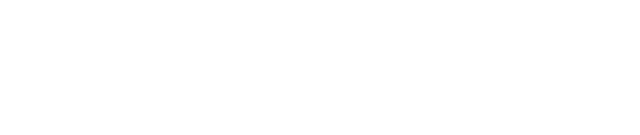
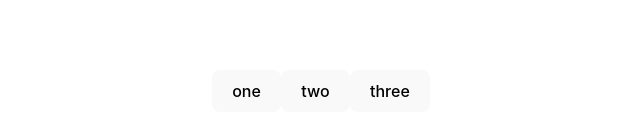
Before and after one commit to marcinicola/react, a React (Vite) app: page / in a window 1280 px wide. Shown: the part 309-444 px from the top of the page, without its empty margins (319-959 px from the left). Built offline with nearby package versions, Linux system fonts and the light colour scheme.

Commit message:
Esercizio 40

```diff
--- a/src/App.jsx
+++ b/src/App.jsx
@@ -1,12 +1,12 @@
-import { useState } from 'react'
 import './App.css'
+import { MultiButton } from './MultiButton'
 
 function App() {
 
 
   return (
     <>
-
+     <MultiButton btn1="one" btn2="two" btn3="three"/>
     </>
   )
 }
--- /dev/null
+++ b/src/MultiButton.jsx
@@ -0,0 +1,13 @@
+export function MultiButton({btn1,btn2,btn3}) {
+  function HandlEventButton(event) {
+    console.log(event.target.name);
+  }
+
+  return (
+    <>
+      <button name="one" onClick={HandlEventButton}>{btn1}</button>
+      <button name="two" onClick={HandlEventButton}>{btn2}</button>
+      <button name="three" onClick={HandlEventButton}>{btn3}</button>
+    </>
+  );
+}
```
